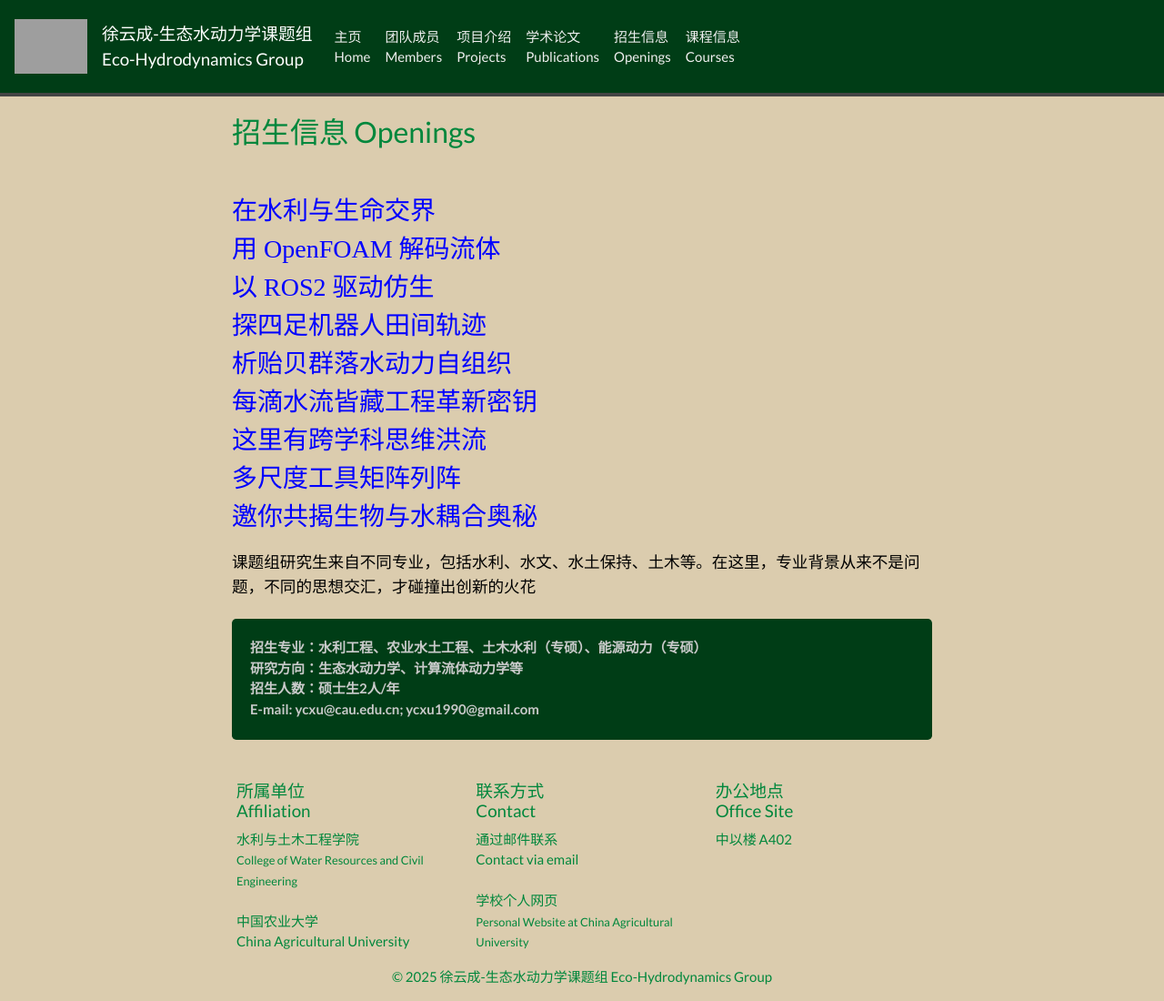
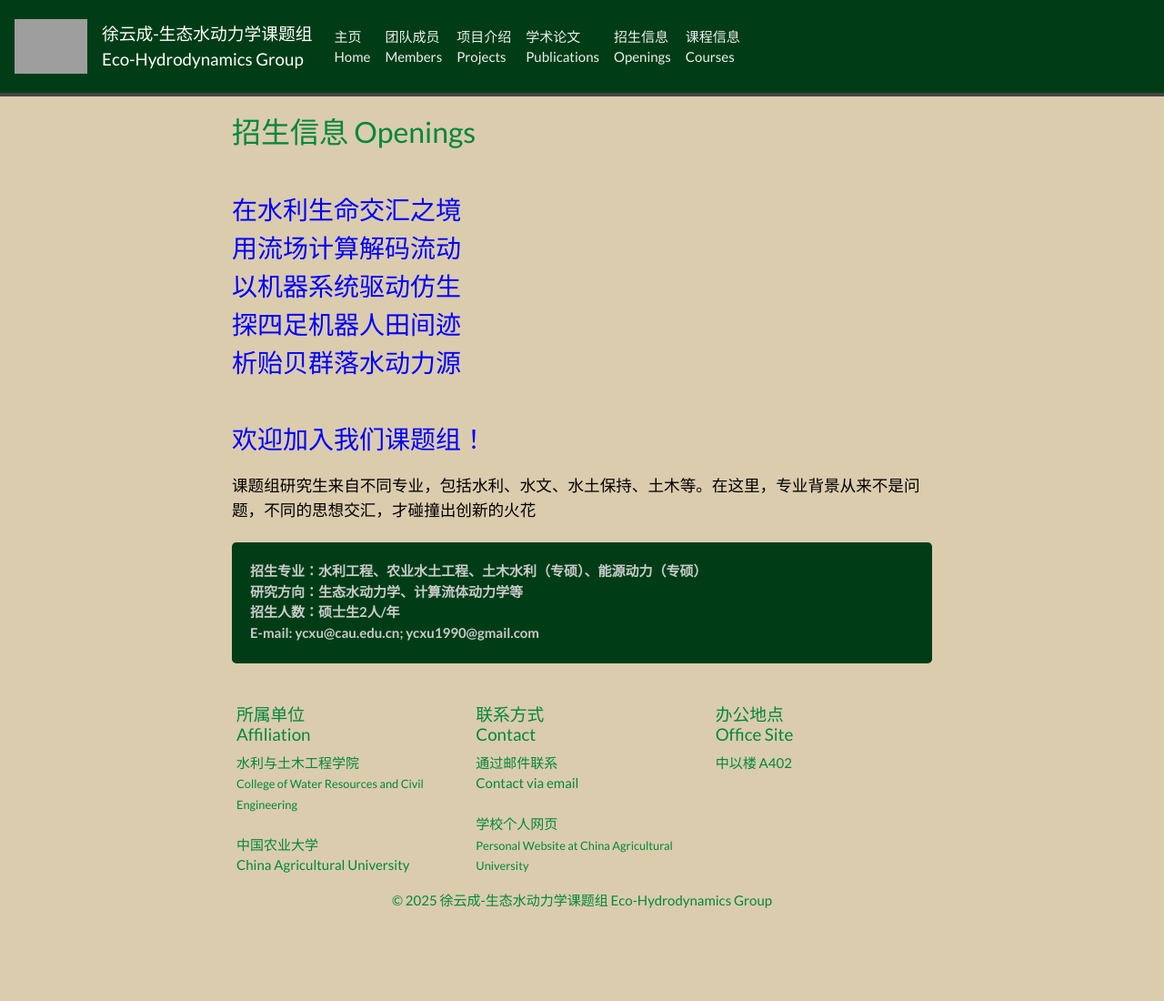
Before and after one commit to cloud1990/cloud1990.github.io, a Jekyll site: the page built from _pages/openings.md, in a window 1280 px wide and 1100 px high. Shown: the whole window at 91% size. Built offline with Jekyll 4.4.1, drawn with Linux system fonts in a browser that asks for light colours; comment, search, counter and statistics services are not loaded; grey boxes are pictures that could not be loaded.

Commit message:
'update'

```diff
--- a/_pages/openings.md
+++ b/_pages/openings.md
@@ -8,17 +8,12 @@ permalink: /openings/
 ### 招生信息 Openings
 <br>
 <p style="color:blue; font-size: 1.75rem;font-family:STXinwei,'华文新魏'">
-在水利与生命交界<br>
-用 OpenFOAM 解码流体<br>
-以 ROS2 驱动仿生<br>
-
-探四足机器人田间轨迹<br>
-析贻贝群落水动力自组织<br>
-每滴水流皆藏工程革新密钥<br>
-
-这里有跨学科思维洪流<br>
-多尺度工具矩阵列阵<br>
-邀你共揭生物与水耦合奥秘<br>
+在水利生命交汇之境<br>
+用流场计算解码流动<br>
+以机器系统驱动仿生<br>
+探四足机器人田间迹<br>
+析贻贝群落水动力源<br><br>
+欢迎加入我们课题组！<br>
 </p>
 <p style="color:var(--caublack); font-size: 1.1rem; font-family:Kaiti,'楷体'">
 课题组研究生来自不同专业，包括水利、水文、水土保持、土木等。在这里，专业背景从来不是问题，不同的思想交汇，才碰撞出创新的火花<br>
```
Also changed, not shown: _data/news.yml (+15 -0 lines), _pages/publications.md (+8 -0 lines).
